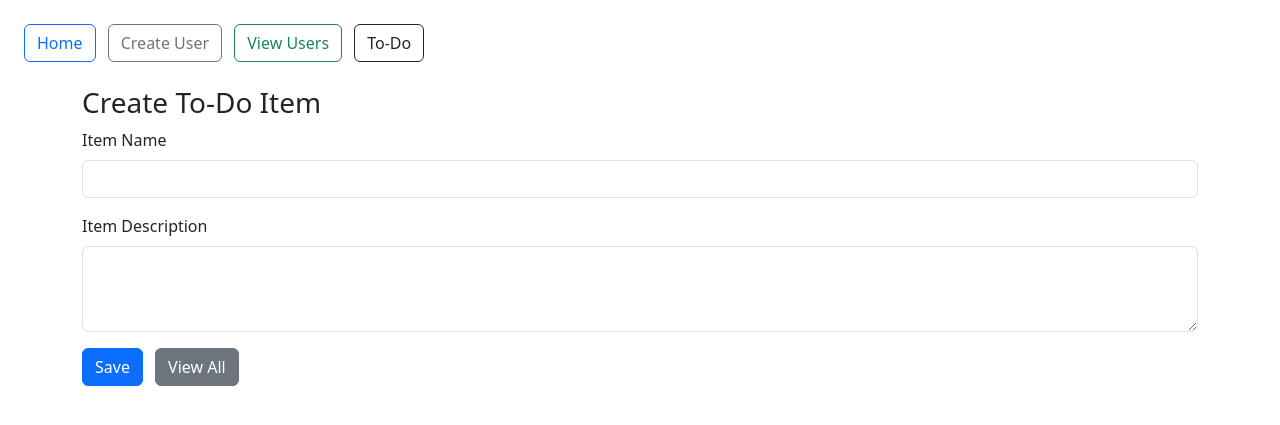
After one commit to ansarisabid84/tutedude_git_assignment, a Flask app: page /todo in a window 1280 px wide. The commit adds this page. Shown: the top 425 px of the page. Run offline with Flask 3, Linux system fonts and the light colour scheme.

Commit message:
created frontend page

```diff
--- a/app.py
+++ b/app.py
@@ -13,6 +13,7 @@ MONGO_URI = os.getenv("MONGO_URI", "mongodb://localhost:27017")
 client = MongoClient(MONGO_URI)
 db = client["flask_demo"]
 users_col = db["users"]
+todos_col = db["todos"]
 
 # ---------- 1) API route that reads from a backend file ----------
 @app.route("/api/users")
@@ -77,5 +78,11 @@ def view_users():
     rows = list(users_col.find({}, {"_id": 0}))
     return render_template("view_users.html", rows=rows)
 
+## ToDo code start here
+@app.route("/todo", methods=["GET"])
+def todo_page():
+    # form page
+    return render_template("todo.html", error=None, old={})
+
 if __name__ == "__main__":
     app.run(debug=True)
--- a/templates/base.html
+++ b/templates/base.html
@@ -12,6 +12,7 @@
     <a class="btn btn-outline-primary me-2" href="{{ url_for('home') }}">Home</a>
     <a class="btn btn-outline-secondary me-2" href="{{ url_for('create_user') }}">Create User</a>
     <a class="btn btn-outline-success" href="{{ url_for('view_users') }}">View Users</a>
+    <a class="btn btn-outline-dark ms-2" href="{{ url_for('todo_page') }}">To-Do</a>
   </nav>
   <div class="container">
     {% block content %}{% endblock %}
--- /dev/null
+++ b/templates/todo.html
@@ -0,0 +1,20 @@
+{% extends "base.html" %}
+{% block content %}
+<h3>Create To-Do Item</h3>
+{% if error %}<div class="alert alert-danger">{{ error }}</div>{% endif %}
+
+<form method="post" class="row g-3">
+  <div class="col-12">
+    <label class="form-label">Item Name</label>
+    <input name="itemName" class="form-control" value="{{ old.get('itemName','') }}" required>
+  </div>
+  <div class="col-12">
+    <label class="form-label">Item Description</label>
+    <textarea name="itemDescription" class="form-control" rows="3">{{ old.get('itemDescription','') }}</textarea>
+  </div>
+  <div class="col-12">
+    <button class="btn btn-primary" type="submit">Save</button>
+    <a class="btn btn-secondary ms-2" href="{{ url_for('list_todos') }}">View All</a>
+  </div>
+</form>
+{% endblock %}
```
